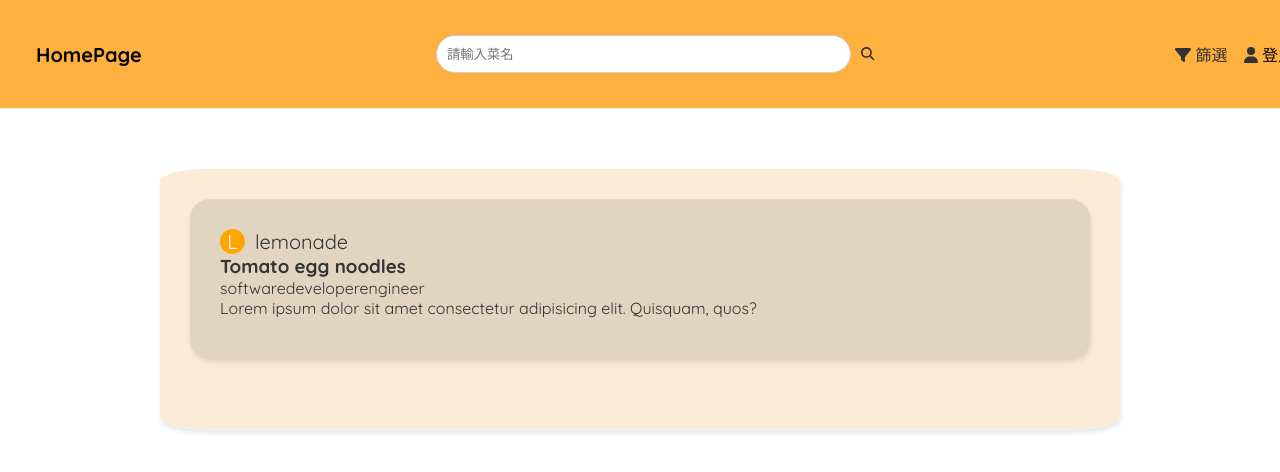
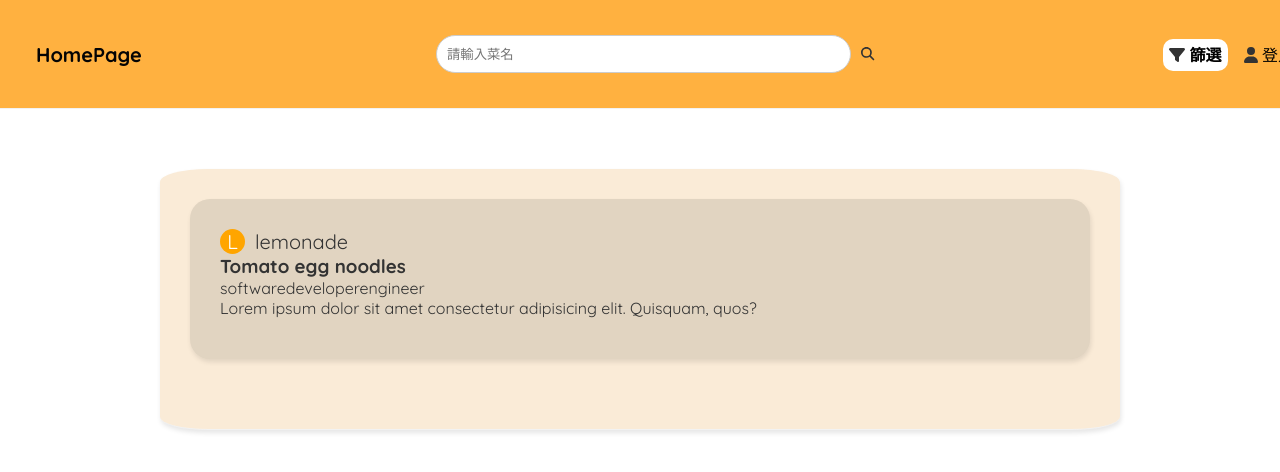
Before and after one commit to James-1723/DB_Management, a React (Create React App) app: page / in a window 1280 px wide. In both pictures the pointer is over the element "篩選". Shown: the top 472 px of the page. Built offline with nearby package versions, Linux system fonts and the light colour scheme; no server answers.

Commit message:
navbar span css

```diff
--- a/src/style/Navbar.css
+++ b/src/style/Navbar.css
@@ -84,3 +84,18 @@ html, body {
 .search_icon:hover {
   cursor: pointer; /* 鼠標變成手指狀態 */
 }
+
+.navbar span:hover {
+  color: black;
+  font-weight: bold;
+  background-color: white;
+  border-radius: 10px;
+  cursor: pointer;
+}
+
+.navbar span {
+  margin-left: 10px;
+  text-decoration: none;
+  padding: 6px;
+  color: #000;
+}
```
